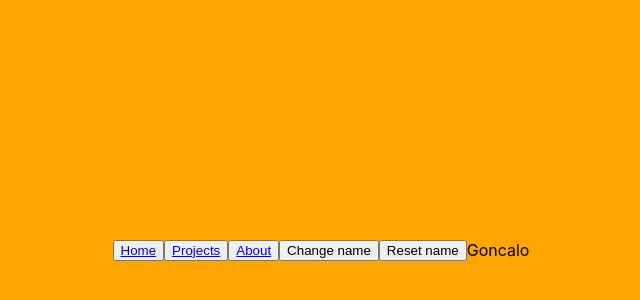
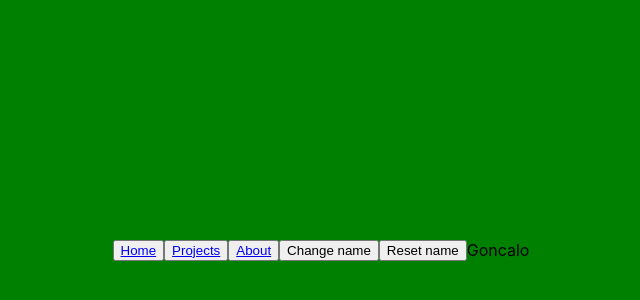
Before and after one commit to goncaloferreira92/goncalof-website, a React (Create React App) app: page / in a window 1280 px wide. Shown: the part 150-450 px from the top of the page, without its empty margins (319-959 px from the left). Built offline with nearby package versions, Linux system fonts and the light colour scheme.

Commit message:
README updated

```diff
--- a/src/App.tsx
+++ b/src/App.tsx
@@ -2,6 +2,8 @@ import React from 'react';
 import { useState } from 'react';
 import { setTokenSourceMapRange } from 'typescript';
 import './css/App.css';
+
+import Home from './pages/Home';
 
 const App = (): JSX.Element => {
 
@@ -30,7 +32,7 @@ const App = (): JSX.Element => {
           <button onClick={() => setName('Goncalo')}> Reset name </button>
           <div>{name}</div>
         </div>
-        <div style={{ backgroundColor: 'orange', width: '100vw', height: '100vh' }} id='home' />
+        <Home />
         <div style={{ backgroundColor: 'green', width: '100vw', height: '100vh' }} id='projects' />
         <div style={{ backgroundColor: 'blue', width: '100vw', height: '100vh' }} id='about' />
       </div>
```
Also changed, not shown: src/css/App.scss (line endings or trailing spaces), 2 other files (tests, documents, lock files or other folders).
